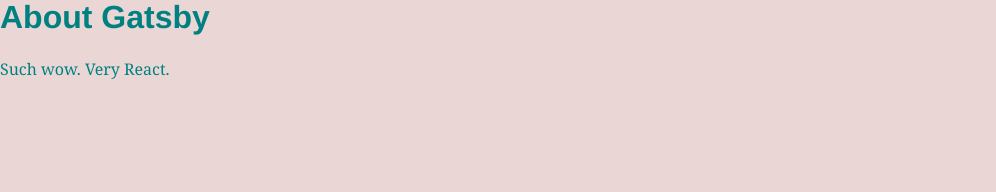
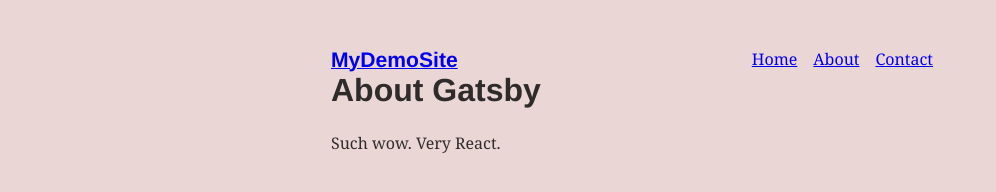
Before and after one commit to antoniosmgatto/gatsby-demos, a Gatsby site: page /about in a window 1280 px wide. Shown: the whole page, without its empty margins (0-996 px from the left). Built offline with nearby package versions, Linux system fonts and the light colour scheme; Gatsby itself is replaced by a stand-in of ours.

Commit message:
creating main layout to site and adding to all pages

```diff
--- /dev/null
+++ b/src/components/index.js
@@ -0,0 +1,3 @@
+export { default as Container } from './container';
+export { default as Header } from './header';
+export { default as Layout } from './layout';
--- /dev/null
+++ b/src/components/layout.js
@@ -0,0 +1,26 @@
+import React from 'react'
+import { Link } from 'gatsby'
+
+const ListLink = props => {
+  const { to, children } = props
+  return (
+  <li style={{ display: 'inline-block', marginRight: '1rem' }}>
+    <Link to={to}>{ children } </Link>
+  </li>
+)}
+
+export default ({ children }) => (
+  <div style={{ margin: '3rem auto', padding: '0 1rem', maxWidth: 650}}>
+    <header style={{ marginBotton: '1.5rem' }}>
+      <Link styles={{ textShadow: 'none', backgroundImage: 'none'  }} to='/'>
+        <h3 style={{ display: 'inline' }}>MyDemoSite</h3>
+      </Link>
+      <ul style={{ listStyle: 'none', float: 'right' }}>
+        <ListLink to="/">Home</ListLink>
+        <ListLink to="/about">About</ListLink>
+        <ListLink to="/contact">Contact</ListLink>
+      </ul>
+    </header>
+    { children }
+  </div>
+)
--- a/src/pages/about.js
+++ b/src/pages/about.js
@@ -1,9 +1,9 @@
 import React from 'react';
-import Header from '../components/header';
+import { Header, Layout } from '../components';
 
 export default () => (
-  <div style={{ color: 'teal' }}>
+  <Layout>
     <Header title={ 'About Gatsby' } />
     <p>Such wow. Very React.</p>
-  </div>
+  </Layout>
 )
```
Also changed, not shown: src/pages/contact.js (added, +11 -0 lines), src/pages/index.js (+3 -4 lines).
